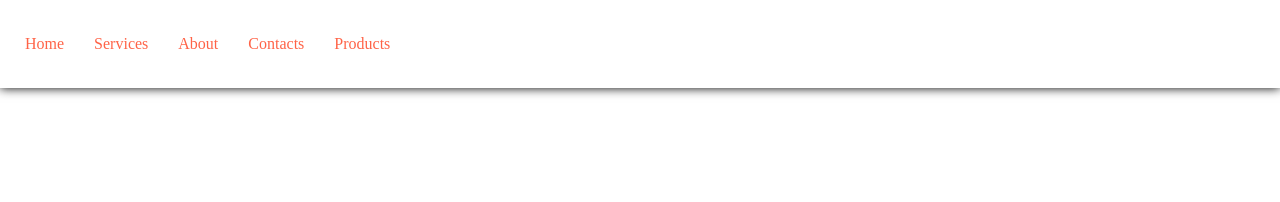
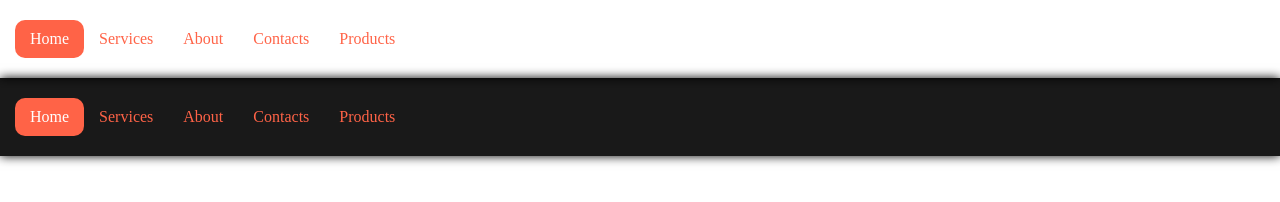
Before and after one commit to Erbol2/05.12.22, a plain HTML site: page index.html in a window 1280 px wide. Drawn offline with Linux system fonts and the light colour scheme.

Commit message:
adding second topbar

```diff
--- a/index.html
+++ b/index.html
@@ -26,6 +26,28 @@
       </ul>
     </nav>
   </header>
+
+  <header class="topbar topbar-dark">
+    <nav>
+      <ul class="nav nav-dark">
+        <li class="nav-item">
+          <a href="./index.html" class="nav-link active">Home</a>
+        </li>
+        <li class="nav-item">
+          <a href="#" class="nav-link">Services</a>
+        </li>
+        <li class="nav-item">
+          <a href="#" class="nav-link">About</a>
+        </li>
+        <li class="nav-item">
+          <a href="#" class="nav-link">Contacts</a>
+        </li>
+        <li class="nav-item">
+          <a href="#" class="nav-link">Products</a>
+        </li>
+      </ul>
+    </nav>
+  </header>
 </body>
 
 </html>
--- a/style.css
+++ b/style.css
@@ -104,7 +104,7 @@ h1 {
   background-color: white;
   padding: 20px 15px;
   display: flex;
-  box-shadow: 0px 0px 10px rgb(0, 0, 0, 5)
+  box-shadow:    0px 0px 10px rgb(0, 0, 0, 5)
 }
 .nav {
   display: flex;
@@ -114,14 +114,24 @@ h1 {
   margin: 0;
 }
 
-.nav .nav-item .nav-link {
+.nav .nav-link {
   color: tomato;
   text-decoration: none;
-  padding: 15px 10px;
-  margin-right: 10px  ;
+  padding: 10px 15px;
+  border-radius: 10px;
 
   display: block;
 }
 .nav .nav-item .nav-link:hover {
-  color: bisque;
+  color:darkred
 }
+.nav .nav-link.active {
+  color: white;
+  background-color: tomato;
+}
+.topbar.topbar-dark {
+  background-color: rgba(0, 0, 0, 0.901);
+}
+.nav.nav-dark {
+  color: white;
+}
```
